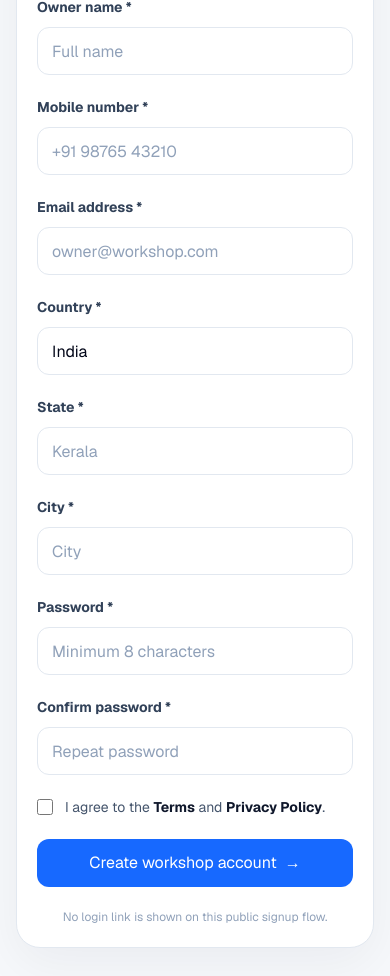
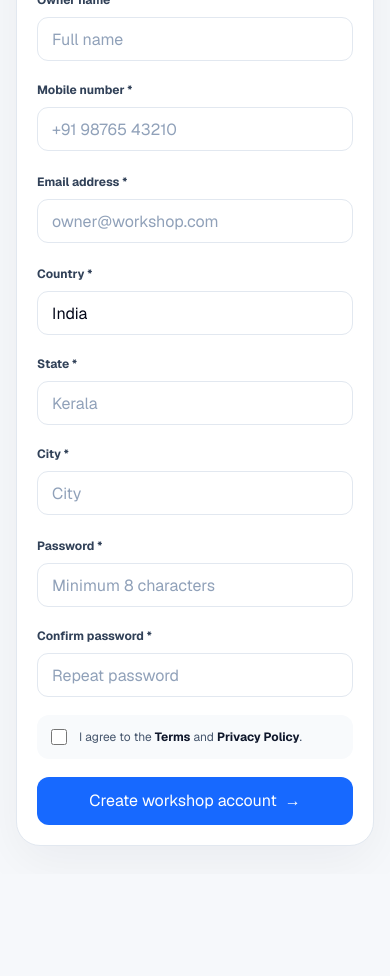
Before and after one commit to amnas-cubixmet/cubegears-public-website, a Next.js app: page /signup in a window 390 px wide. Shown: the part 1020-1996 px from the top of the page. After the commit the page ends 1894 px from the top, so only its background shows below. Built offline with nearby package versions, Linux system fonts and the light colour scheme.

Commit message:
Improve signup form alignment and mobile UX

```diff
--- a/app/signup/signup-form.tsx
+++ b/app/signup/signup-form.tsx
@@ -31,7 +31,9 @@ const initialForm: FormState = {
 };
 
 const fieldClass =
-  "mt-2 h-12 w-full rounded-xl border border-slate-200 bg-white px-3.5 text-sm font-medium text-slate-950 outline-none transition placeholder:text-slate-400 focus:border-[#1769ff] focus:ring-4 focus:ring-blue-50";
+  "mt-1.5 h-11 w-full rounded-[11px] border border-slate-200 bg-white px-3.5 text-[13px] font-medium text-slate-950 outline-none transition placeholder:text-slate-400 hover:border-slate-300 focus:border-[#1769ff] focus:ring-4 focus:ring-blue-50";
+
+const labelClass = "text-[12px] font-bold text-slate-700";
 
 export default function SignupForm() {
   const router = useRouter();
@@ -85,9 +87,9 @@ export default function SignupForm() {
   }
 
   return (
-    <form onSubmit={handleSubmit} className="space-y-5" noValidate>
+    <form onSubmit={handleSubmit} className="space-y-4.5" noValidate>
       <div>
-        <label className="text-sm font-bold text-slate-700" htmlFor="workshopName">
+        <label className={labelClass} htmlFor="workshopName">
           Workshop name *
         </label>
         <input
@@ -101,9 +103,9 @@ export default function SignupForm() {
         />
       </div>
 
-      <div className="grid gap-5 sm:grid-cols-2">
+      <div className="grid gap-4 sm:grid-cols-2">
         <div>
-          <label className="text-sm font-bold text-slate-700" htmlFor="ownerName">
+          <label className={labelClass} htmlFor="ownerName">
             Owner name *
           </label>
           <input
@@ -117,13 +119,14 @@ export default function SignupForm() {
           />
         </div>
         <div>
-          <label className="text-sm font-bold text-slate-700" htmlFor="mobile">
+          <label className={labelClass} htmlFor="mobile">
             Mobile number *
           </label>
           <input
             id="mobile"
             className={fieldClass}
             placeholder="+91 98765 43210"
+            type="tel"
             inputMode="tel"
             autoComplete="tel"
             value={form.mobile}
@@ -134,7 +137,7 @@ export default function SignupForm() {
       </div>
 
       <div>
-        <label className="text-sm font-bold text-slate-700" htmlFor="email">
+        <label className={labelClass} htmlFor="email">
           Email address *
         </label>
         <input
@@ -149,9 +152,9 @@ export default function SignupForm() {
         />
       </div>
 
-      <div className="grid gap-5 sm:grid-cols-3">
+      <div className="grid gap-4 sm:grid-cols-3">
         <div>
-          <label className="text-sm font-bold text-slate-700" htmlFor="country">
+          <label className={labelClass} htmlFor="country">
             Country *
           </label>
           <input
@@ -164,7 +167,7 @@ export default function SignupForm() {
           />
         </div>
         <div>
-          <label className="text-sm font-bold text-slate-700" htmlFor="state">
+          <label className={labelClass} htmlFor="state">
             State *
           </label>
           <input
@@ -178,7 +181,7 @@ export default function SignupForm() {
           />
         </div>
         <div>
-          <label className="text-sm font-bold text-slate-700" htmlFor="city">
+          <label className={labelClass} htmlFor="city">
             City *
           </label>
           <input
@@ -193,9 +196,9 @@ export default function SignupForm() {
         </div>
       </div>
 
-      <div className="grid gap-5 sm:grid-cols-2">
+      <div className="grid gap-4 sm:grid-cols-2">
         <div>
-          <label className="text-sm font-bold text-slate-700" htmlFor="password">
+          <label className={labelClass} htmlFor="password">
             Password *
           </label>
           <input
@@ -211,7 +214,7 @@ export default function SignupForm() {
           />
         </div>
         <div>
-          <label className="text-sm font-bold text-slate-700" htmlFor="confirmPassword">
+          <label className={labelClass} htmlFor="confirmPassword">
             Confirm password *
           </label>
           <input
@@ -228,9 +231,9 @@ export default function SignupForm() {
         </div>
       </div>
 
-      <label className="flex cursor-pointer items-start gap-3 text-sm leading-6 text-slate-600">
+      <label className="flex cursor-pointer items-start gap-3 rounded-[12px] bg-slate-50 px-3.5 py-3 text-[12px] leading-5 text-slate-600">
         <input
-          className="mt-1 h-4 w-4 accent-[#1769ff]"
+          className="mt-0.5 h-4 w-4 shrink-0 accent-[#1769ff]"
           type="checkbox"
           checked={form.terms}
           onChange={(e) => setField("terms", e.target.checked)}
@@ -242,7 +245,10 @@ export default function SignupForm() {
       </label>
 
       {error ? (
-        <div role="alert" className="rounded-xl border border-red-200 bg-red-50 px-4 py-3 text-sm font-semibold text-red-700">
+        <div
+          role="alert"
+          className="rounded-[12px] border border-red-200 bg-red-50 px-3.5 py-3 text-[12px] font-semibold leading-5 text-red-700"
+        >
           {error}
         </div>
       ) : null}
@@ -250,15 +256,11 @@ export default function SignupForm() {
       <button
         type="submit"
         disabled={loading}
-        className="flex h-12 w-full items-center justify-center rounded-xl bg-[#1769ff] px-5 text-sm font-extrabold text-white transition hover:bg-[#0a4de0] disabled:cursor-not-allowed disabled:opacity-60"
+        className="focus-ring flex h-12 w-full items-center justify-center rounded-xl bg-[#1769ff] px-5 text-[13px] font-extrabold text-white transition hover:bg-[#0a4de0] disabled:cursor-not-allowed disabled:opacity-60"
       >
         {loading ? "Creating workshop..." : "Create workshop account"}
         {!loading ? <span className="ml-2">→</span> : null}
       </button>
-
-      <p className="text-center text-xs leading-5 text-slate-400">
-        No login link is shown on this public signup flow.
-      </p>
     </form>
   );
 }
```
